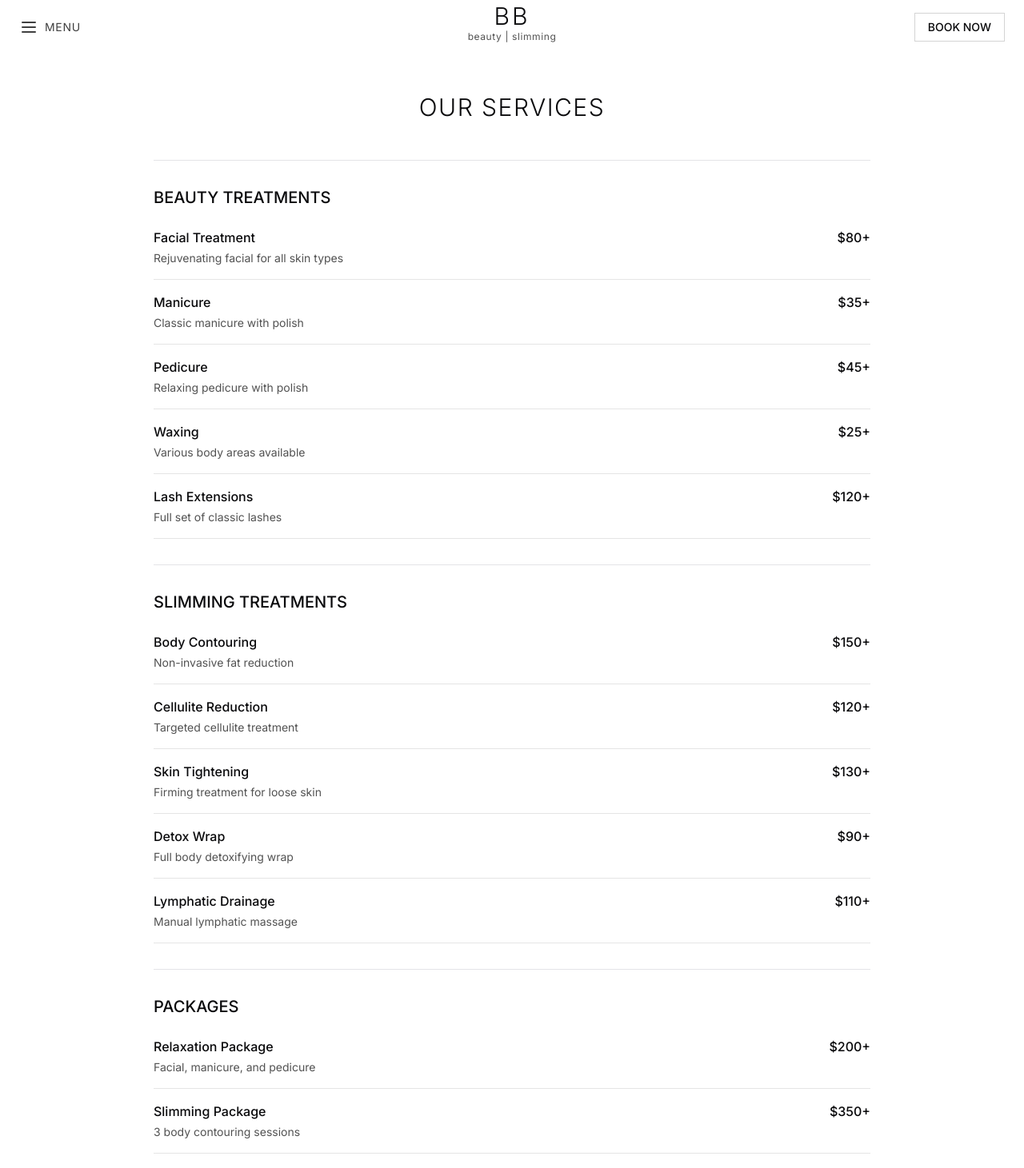
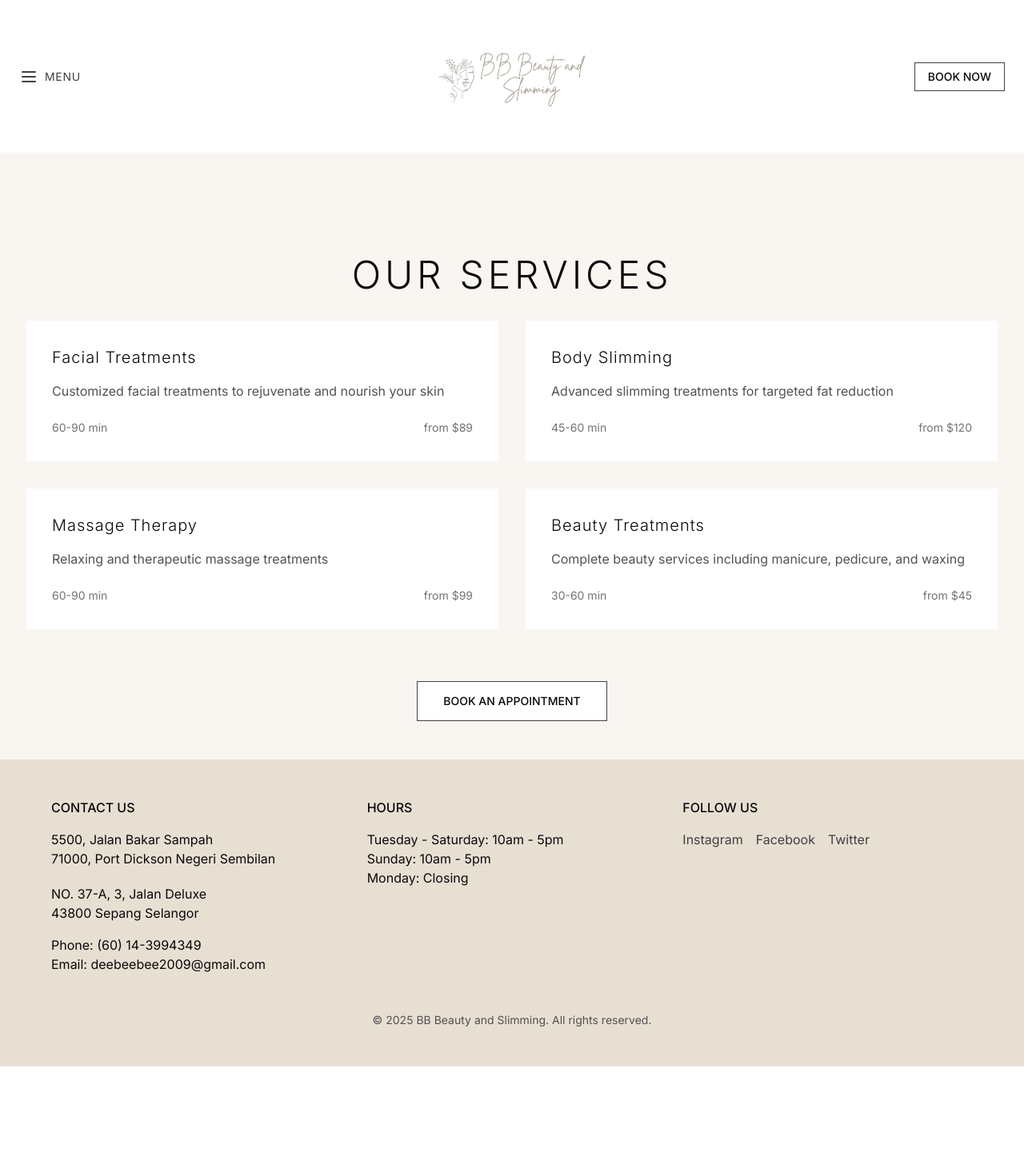
Before and after one commit to BOOZF/beauty-and-saloon, a Next.js app: page /services in a window 1280 px wide. Shown: the top 1461 px of the page at 80% size. After the commit the page ends 1334 px from the top, so only its background shows below. Built offline with nearby package versions, Linux system fonts and the light colour scheme.

Commit message:
add in some photo

```diff
--- a/src/app/location/page.tsx
+++ b/src/app/location/page.tsx
@@ -1,53 +1,87 @@
-import Header from "@/components/header"
-import Footer from "@/components/footer"
-import { Button } from "@/components/ui/button"
+import Header2 from "@/components/headerStatic";
+import Footer from "@/components/footer";
+import { Button } from "@/components/ui/button";
+import { MapPin, Clock, Phone, Mail } from "lucide-react";
 
 export default function LocationPage() {
   return (
-    <main className="min-h-screen">
-      <Header />
+    <div className="min-h-screen bg-[#f9f6f2]">
+      <Header2 />
+      <main className="pt-32 px-4 md:px-8 max-w-7xl mx-auto mb-10">
+        <h1 className="text-4xl md:text-5xl font-light tracking-widest mb-8 text-center">
+          WHERE WE ARE
+        </h1>
 
-      <section className="py-12 px-4">
-        <div className="max-w-4xl mx-auto">
-          <h1 className="text-3xl font-light tracking-wider text-center mb-12">WHERE WE ARE</h1>
-
-          <div className="grid md:grid-cols-2 gap-8 items-start mb-16">
-            <div>
-              <h2 className="text-xl font-medium mb-4">Visit Our Salon</h2>
-              <address className="not-italic mb-6">
-                <p>123 Beauty Street</p>
-                <p>City, State 12345</p>
-                <p className="mt-4">Phone: (123) 456-7890</p>
-                <p>Email: info@bbbeauty.com</p>
-              </address>
-
-              <h3 className="font-medium mb-2">Hours</h3>
-              <ul className="mb-6">
-                <li>Monday - Friday: 9am - 8pm</li>
-                <li>Saturday: 9am - 6pm</li>
-                <li>Sunday: 10am - 5pm</li>
-              </ul>
-
-              <Button className="rounded-none bg-white text-neutral-800 border border-neutral-300 hover:bg-neutral-100">
-                GET DIRECTIONS
-              </Button>
+        <div className="grid grid-cols-1 md:grid-cols-2 gap-12">
+          {/* Contact Information */}
+          <div className="space-y-8">
+            <div className="bg-white p-8 border border-neutral-100">
+              <h2 className="text-2xl font-light tracking-wider mb-6">
+                Contact Us
+              </h2>
+              <div className="space-y-4">
+                <div className="flex items-start gap-4">
+                  <MapPin className="w-5 h-5 mt-1 text-neutral-400" />
+                  <div>
+                    <p className="font-light">123 Beauty Street</p>
+                    <p className="font-light">Singapore 123456</p>
+                  </div>
+                </div>
+                <div className="flex items-center gap-4">
+                  <Phone className="w-5 h-5 text-neutral-400" />
+                  <p className="font-light">+65 1234 5678</p>
+                </div>
+                <div className="flex items-center gap-4">
+                  <Mail className="w-5 h-5 text-neutral-400" />
+                  <p className="font-light">hello@bbbeauty.com</p>
+                </div>
+                <div className="flex items-start gap-4">
+                  <Clock className="w-5 h-5 mt-1 text-neutral-400" />
+                  <div>
+                    <p className="font-light">Mon - Fri: 10:00 - 20:00</p>
+                    <p className="font-light">Sat - Sun: 10:00 - 18:00</p>
+                  </div>
+                </div>
+              </div>
             </div>
 
-            <div className="bg-neutral-100 h-80 flex items-center justify-center">
-              <p className="text-neutral-500">Map will be displayed here</p>
+            <div className="bg-white p-8 border border-neutral-100">
+              <h2 className="text-2xl font-light tracking-wider mb-6">
+                Getting Here
+              </h2>
+              <div className="space-y-4">
+                <div>
+                  <h3 className="font-medium mb-2">By MRT</h3>
+                  <p className="text-neutral-600">
+                    5 minutes walk from Beauty MRT Station (Exit A)
+                  </p>
+                </div>
+                <div>
+                  <h3 className="font-medium mb-2">By Bus</h3>
+                  <p className="text-neutral-600">
+                    Bus services: 123, 456, 789
+                  </p>
+                </div>
+                <div>
+                  <h3 className="font-medium mb-2">By Car</h3>
+                  <p className="text-neutral-600">
+                    Parking available at Beauty Mall
+                  </p>
+                </div>
+              </div>
             </div>
           </div>
 
-          <div className="text-center">
-            <h2 className="text-2xl font-light mb-6">Ready to experience BB Beauty and Slimming?</h2>
-            <Button className="rounded-none bg-white text-neutral-800 border border-neutral-300 hover:bg-neutral-100 px-8 py-6 h-auto">
-              BOOK YOUR APPOINTMENT
-            </Button>
+          {/* Map */}
+          <div className="h-[600px] bg-neutral-100">
+            {/* Replace this div with your actual map component */}
+            <div className="w-full h-full flex items-center justify-center text-neutral-400">
+              Map Component Here
+            </div>
           </div>
         </div>
-      </section>
-
+      </main>
       <Footer />
-    </main>
-  )
+    </div>
+  );
 }
--- a/src/app/page.tsx
+++ b/src/app/page.tsx
@@ -1,6 +1,7 @@
 "use client";
 
-import Header from "@/components/header";
+import Image from "next/image";
+import Header1 from "@/components/headerTransparent";
 import Hero from "@/components/hero";
 import BookingSection from "@/components/booking-section";
 import PolicySection from "@/components/policy-section";
@@ -9,7 +10,7 @@ import Footer from "@/components/footer";
 export default function Home() {
   return (
     <main className="min-h-screen">
-      <Header />
+      <Header1 />
       <Hero />
       <BookingSection />
       <PolicySection />
--- a/src/app/services/page.tsx
+++ b/src/app/services/page.tsx
@@ -1,87 +1,75 @@
-import Header from "@/components/header"
-import Footer from "@/components/footer"
-import { Button } from "@/components/ui/button"
+import Header2 from "@/components/headerStatic";
+import Footer from "@/components/footer";
+import { Button } from "@/components/ui/button";
+
+const services = [
+  {
+    id: 1,
+    name: "Facial Treatments",
+    description:
+      "Customized facial treatments to rejuvenate and nourish your skin",
+    duration: "60-90 min",
+    price: "from $89",
+  },
+  {
+    id: 2,
+    name: "Body Slimming",
+    description: "Advanced slimming treatments for targeted fat reduction",
+    duration: "45-60 min",
+    price: "from $120",
+  },
+  {
+    id: 3,
+    name: "Massage Therapy",
+    description: "Relaxing and therapeutic massage treatments",
+    duration: "60-90 min",
+    price: "from $99",
+  },
+  {
+    id: 4,
+    name: "Beauty Treatments",
+    description:
+      "Complete beauty services including manicure, pedicure, and waxing",
+    duration: "30-60 min",
+    price: "from $45",
+  },
+];
 
 export default function ServicesPage() {
   return (
-    <main className="min-h-screen">
-      <Header />
-
-      <section className="py-12 px-4">
-        <div className="max-w-4xl mx-auto">
-          <h1 className="text-3xl font-light tracking-wider text-center mb-12">OUR SERVICES</h1>
-
-          <div className="grid gap-8">
-            <ServiceCategory
-              title="BEAUTY TREATMENTS"
-              services={[
-                { name: "Facial Treatment", price: "$80+", info: "Rejuvenating facial for all skin types" },
-                { name: "Manicure", price: "$35+", info: "Classic manicure with polish" },
-                { name: "Pedicure", price: "$45+", info: "Relaxing pedicure with polish" },
-                { name: "Waxing", price: "$25+", info: "Various body areas available" },
-                { name: "Lash Extensions", price: "$120+", info: "Full set of classic lashes" },
-              ]}
-            />
-
-            <ServiceCategory
-              title="SLIMMING TREATMENTS"
-              services={[
-                { name: "Body Contouring", price: "$150+", info: "Non-invasive fat reduction" },
-                { name: "Cellulite Reduction", price: "$120+", info: "Targeted cellulite treatment" },
-                { name: "Skin Tightening", price: "$130+", info: "Firming treatment for loose skin" },
-                { name: "Detox Wrap", price: "$90+", info: "Full body detoxifying wrap" },
-                { name: "Lymphatic Drainage", price: "$110+", info: "Manual lymphatic massage" },
-              ]}
-            />
-
-            <ServiceCategory
-              title="PACKAGES"
-              services={[
-                { name: "Relaxation Package", price: "$200+", info: "Facial, manicure, and pedicure" },
-                { name: "Slimming Package", price: "$350+", info: "3 body contouring sessions" },
-                { name: "Bridal Package", price: "$300+", info: "Complete beauty preparation for your special day" },
-                { name: "Monthly Membership", price: "$180/month", info: "2 treatments of your choice each month" },
-              ]}
-            />
-          </div>
-
-          <div className="mt-12 text-center">
-            <Button className="rounded-none bg-white text-neutral-800 border border-neutral-300 hover:bg-neutral-100 px-8 py-6 h-auto">
-              BOOK YOUR APPOINTMENT
-            </Button>
-          </div>
+    <div className="min-h-screen bg-[#f9f6f2]">
+      <Header2 />
+      <main className="pt-32 px-4 md:px-8 max-w-7xl mx-auto">
+        <h1 className="text-4xl md:text-5xl font-light tracking-widest mb-8 text-center">
+          OUR SERVICES
+        </h1>
+        <div className="grid grid-cols-1 md:grid-cols-2 gap-8">
+          {services.map((service) => (
+            <div
+              key={service.id}
+              className="bg-white p-8 border border-neutral-100 hover:border-neutral-200 transition-colors"
+            >
+              <h3 className="text-xl font-light tracking-wider mb-4">
+                {service.name}
+              </h3>
+              <p className="text-neutral-600 mb-6">{service.description}</p>
+              <div className="flex items-center justify-between text-sm text-neutral-500">
+                <span>{service.duration}</span>
+                <span>{service.price}</span>
+              </div>
+            </div>
+          ))}
         </div>
-      </section>
-
+        <div className="mt-16 text-center mb-12">
+          <Button
+            variant="outline"
+            className="rounded-none border-neutral-700 hover:bg-neutral-700 hover:text-white transition-all duration-300 px-8 py-6"
+          >
+            BOOK AN APPOINTMENT
+          </Button>
+        </div>
+      </main>
       <Footer />
-    </main>
-  )
+    </div>
+  );
 }
-
-interface ServiceCategoryProps {
-  title: string
-  services: {
-    name: string
-    price: string
-    info?: string
-  }[]
-}
-
-function ServiceCategory({ title, services }: ServiceCategoryProps) {
-  return (
-    <div className="border-t pt-8">
-      <h2 className="text-xl font-medium mb-6">{title}</h2>
-      <div className="space-y-4">
-        {services.map((service, index) => (
-          <div key={index} className="flex justify-between items-start pb-4 border-b border-neutral-200">
-            <div>
-              <h3 className="font-medium">{service.name}</h3>
-              {service.info && <p className="text-sm text-neutral-600 mt-1">{service.info}</p>}
-            </div>
-            <div className="text-right font-medium">{service.price}</div>
-          </div>
-        ))}
-      </div>
-    </div>
-  )
-}
--- a/src/components/footer.tsx
+++ b/src/components/footer.tsx
@@ -1,4 +1,4 @@
-import Link from "next/link"
+import Link from "next/link";
 
 export default function Footer() {
   return (
@@ -7,18 +7,22 @@ export default function Footer() {
         <div>
           <h3 className="font-medium mb-4">CONTACT US</h3>
           <address className="not-italic">
-            <p>123 Beauty Street</p>
-            <p>City, State 12345</p>
-            <p className="mt-4">Phone: (123) 456-7890</p>
-            <p>Email: info@bbbeauty.com</p>
+            <span className="flex mb-5 flex-col">
+              <p>5500, Jalan Bakar Sampah </p>
+              <p>71000, Port Dickson Negeri Sembilan</p>
+            </span>
+            <p>NO. 37-A, 3, Jalan Deluxe </p>
+            <p>43800 Sepang Selangor</p>
+            <p className="mt-4">Phone: (60) 14-3994349</p>
+            <p>Email: deebeebee2009@gmail.com</p>
           </address>
         </div>
 
         <div>
           <h3 className="font-medium mb-4">HOURS</h3>
-          <p>Monday - Friday: 9am - 8pm</p>
-          <p>Saturday: 9am - 6pm</p>
+          <p>Tuesday - Saturday: 10am - 5pm</p>
           <p>Sunday: 10am - 5pm</p>
+          <p>Monday: Closing</p>
         </div>
 
         <div>
@@ -38,8 +42,11 @@ export default function Footer() {
       </div>
 
       <div className="mt-12 text-center text-sm text-neutral-600">
-        <p>© {new Date().getFullYear()} BB Beauty and Slimming. All rights reserved.</p>
+        <p>
+          © {new Date().getFullYear()} BB Beauty and Slimming. All rights
+          reserved.
+        </p>
       </div>
     </footer>
-  )
+  );
 }
--- a/src/components/header.tsx
+++ /dev/null
@@ -1,45 +0,0 @@
-"use client"
-
-import { useState } from "react"
-import Link from "next/link"
-import { Menu } from "lucide-react"
-import { Button } from "@/components/ui/button"
-import MobileMenu from "./mobile-menu"
-
-export default function Header() {
-  const [isMenuOpen, setIsMenuOpen] = useState(false)
-
-  return (
-    <header className="w-full py-4 px-4 md:px-6 flex items-center justify-between relative">
-      <button
-        className="text-neutral-700 hover:text-neutral-900 transition-colors"
-        onClick={() => setIsMenuOpen(true)}
-        aria-label="Open menu"
-      >
-        <div className="flex items-center gap-2">
-          <Menu className="h-6 w-6" />
-          <span className="hidden md:inline text-sm uppercase tracking-wider">MENU</span>
-        </div>
-      </button>
-
-      <div className="absolute left-1/2 transform -translate-x-1/2">
-        <Link href="/" className="flex flex-col items-center">
-          <div className="relative h-16 w-40">
-            <div className="text-center">
-              <div className="text-3xl font-light tracking-widest">BB</div>
-              <div className="text-xs tracking-wider text-neutral-600">
-                <span className="px-1">beauty</span>|<span className="px-1">slimming</span>
-              </div>
-            </div>
-          </div>
-        </Link>
-      </div>
-
-      <Button variant="outline" className="rounded-none border-neutral-300 hover:bg-neutral-100">
-        BOOK NOW
-      </Button>
-
-      {isMenuOpen && <MobileMenu onClose={() => setIsMenuOpen(false)} />}
-    </header>
-  )
-}
--- /dev/null
+++ b/src/components/headerStatic.tsx
@@ -0,0 +1,52 @@
+"use client";
+
+import { useState } from "react";
+import Link from "next/link";
+import { Menu } from "lucide-react";
+import { Button } from "@/components/ui/button";
+import MobileMenu from "./mobile-menu";
+import Image from "next/image";
+
+export default function Header2() {
+  const [isMenuOpen, setIsMenuOpen] = useState(false);
+
+  return (
+    <header className="w-full py-4 px-4 md:px-6 flex items-center justify-between bg-white border-b border-neutral-100 h-48">
+      <button
+        className="text-neutral-700 hover:text-neutral-900 transition-colors"
+        onClick={() => setIsMenuOpen(true)}
+        aria-label="Open menu"
+      >
+        <div className="flex items-center gap-2">
+          <Menu className="h-6 w-6" />
+          <span className="hidden md:inline text-sm uppercase tracking-wider">
+            MENU
+          </span>
+        </div>
+      </button>
+
+      <div className="absolute left-1/2 transform -translate-x-1/2">
+        <Link href="/" className="flex flex-col items-center">
+          <div className="relative h-48 w-60">
+            <Image
+              src="/profile/logo.svg"
+              alt="BB Beauty and Slimming"
+              fill
+              className="object-contain"
+              priority
+            />
+          </div>
+        </Link>
+      </div>
+
+      <Button
+        variant="outline"
+        className="rounded-none border-neutral-700 hover:bg-neutral-700 hover:text-white transition-all duration-300"
+      >
+        BOOK NOW
+      </Button>
+
+      {isMenuOpen && <MobileMenu onClose={() => setIsMenuOpen(false)} />}
+    </header>
+  );
+}
--- /dev/null
+++ b/src/components/headerTransparent.tsx
@@ -0,0 +1,52 @@
+"use client";
+
+import { useState } from "react";
+import Link from "next/link";
+import { Menu } from "lucide-react";
+import { Button } from "@/components/ui/button";
+import MobileMenu from "./mobile-menu";
+import Image from "next/image";
+
+export default function Header1() {
+  const [isMenuOpen, setIsMenuOpen] = useState(false);
+
+  return (
+    <header className="w-full fixed top-0 left-0 z-50 py-4 px-4 md:px-6 flex items-center justify-between">
+      <button
+        className="text-white hover:text-neutral-200 transition-colors"
+        onClick={() => setIsMenuOpen(true)}
+        aria-label="Open menu"
+      >
+        <div className="flex items-center gap-2">
+          <Menu className="h-6 w-6" />
+          <span className="hidden md:inline text-sm uppercase tracking-wider">
+            MENU
+          </span>
+        </div>
+      </button>
+
+      <div className="absolute left-1/2 transform -translate-x-1/2 pt-5">
+        <Link href="/" className="flex flex-col items-center">
+          <div className="relative h-48 w-60">
+            <Image
+              src="/profile/logo.svg"
+              alt="BB Beauty and Slimming"
+              fill
+              className="object-contain brightness-0 invert"
+              priority
+            />
+          </div>
+        </Link>
+      </div>
+
+      <Button
+        variant="outline"
+        className="text-white border-white bg-transparent hover:bg-white/10 transition-all duration-300"
+      >
+        BOOK NOW
+      </Button>
+
+      {isMenuOpen && <MobileMenu onClose={() => setIsMenuOpen(false)} />}
+    </header>
+  );
+}
```
Also changed, not shown: components/footer.tsx (+22 -9 lines), src/app/about/page.tsx (+39 -65 lines), src/app/product/page.tsx (+5 -5 lines), public/profile/bb.jpg (added), public/profile/logo.svg (added).
